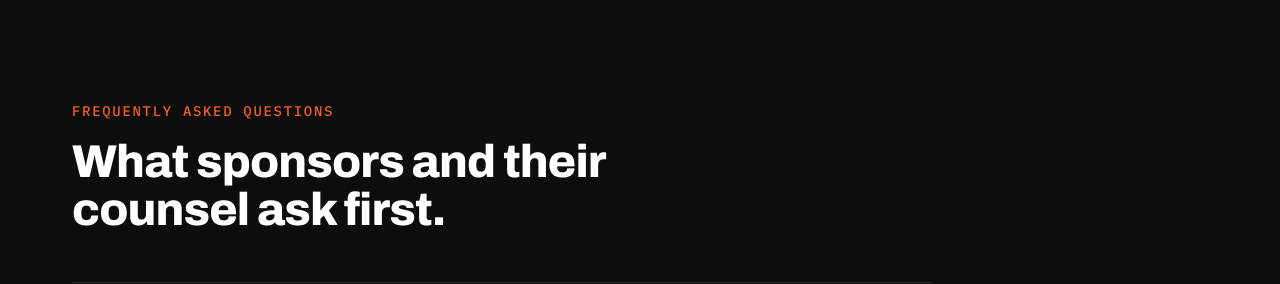
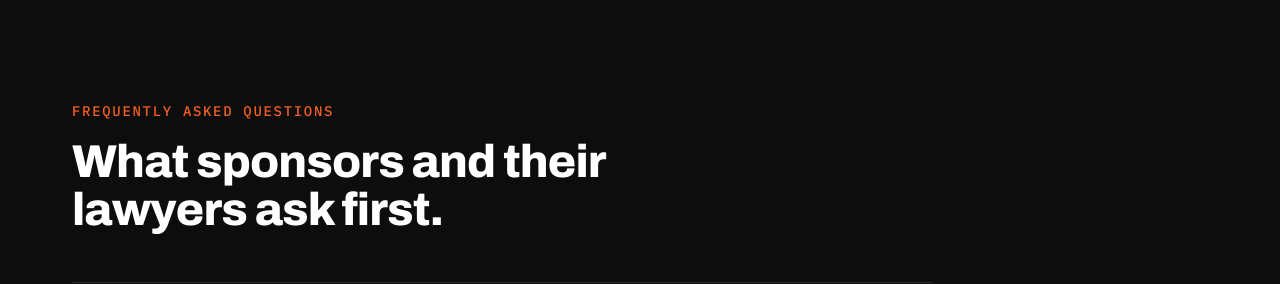
Before and after one commit to cj-real-estate/ASCENT, a Next.js app: page /sponsors in a window 1280 px wide. Shown: the part 7180-7464 px from the top of the page. Built offline with nearby package versions, Linux system fonts and the light colour scheme.

Commit message:
Sponsor FAQ heading: lawyers, not counsel
Co-Authored-By: Claude Opus 5.5 <noreply@anthropic.com>
Claude-Session: https://claude.ai/code/session_01Be27PrYBbAb4oZRm6Spg1e

```diff
--- a/content/verticals/sponsors.ts
+++ b/content/verticals/sponsors.ts
@@ -330,7 +330,7 @@ const sponsors: Vertical = {
   // Cut to the five most-asked questions on 2026-10-09 (owner's request).
   faq: {
     eyebrow: "FREQUENTLY ASKED QUESTIONS",
-    h2: "What sponsors and their counsel ask first.",
+    h2: "What sponsors and their lawyers ask first.",
     items: [
       {
         q: "What does it cost?",
```
